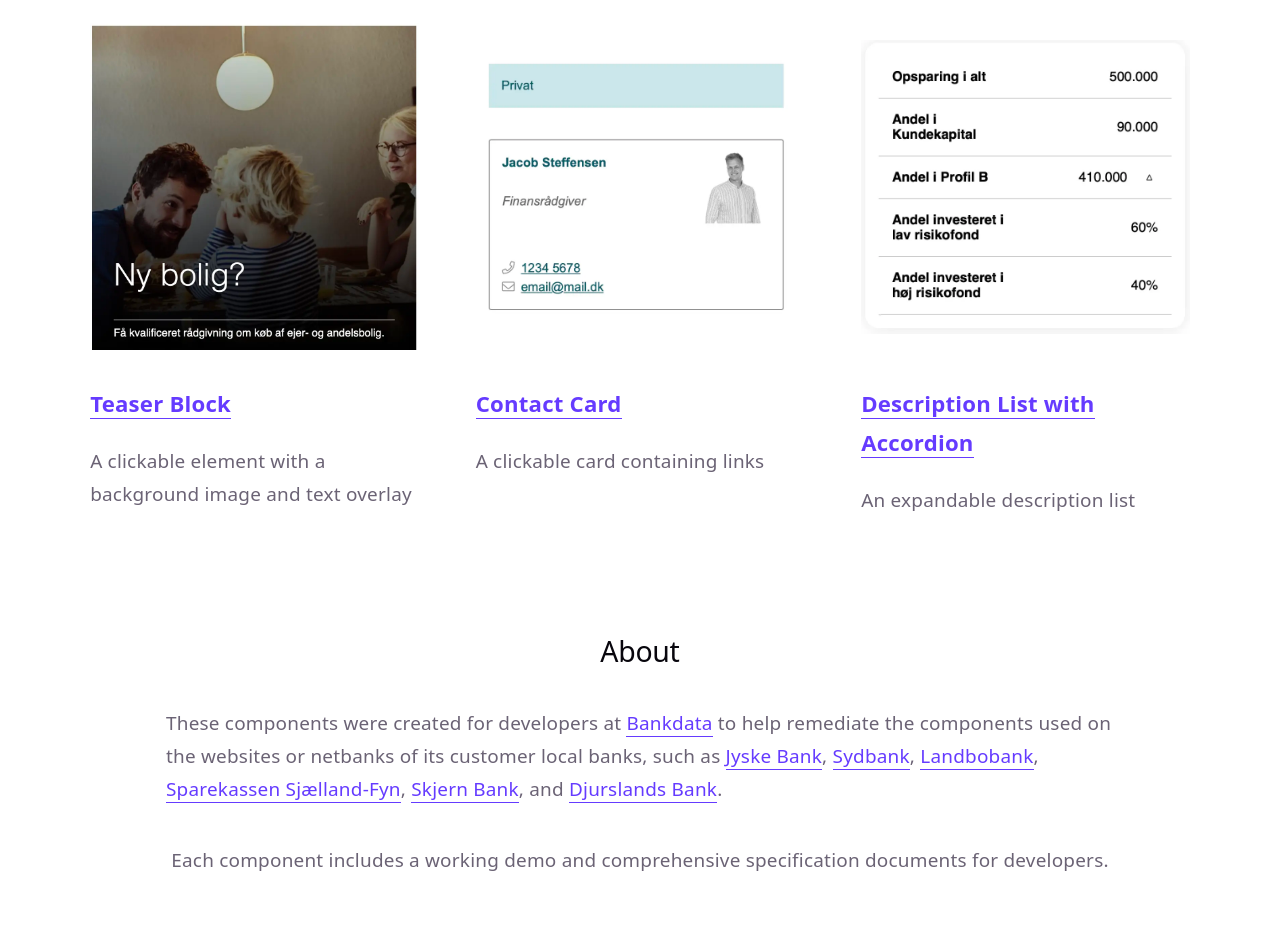
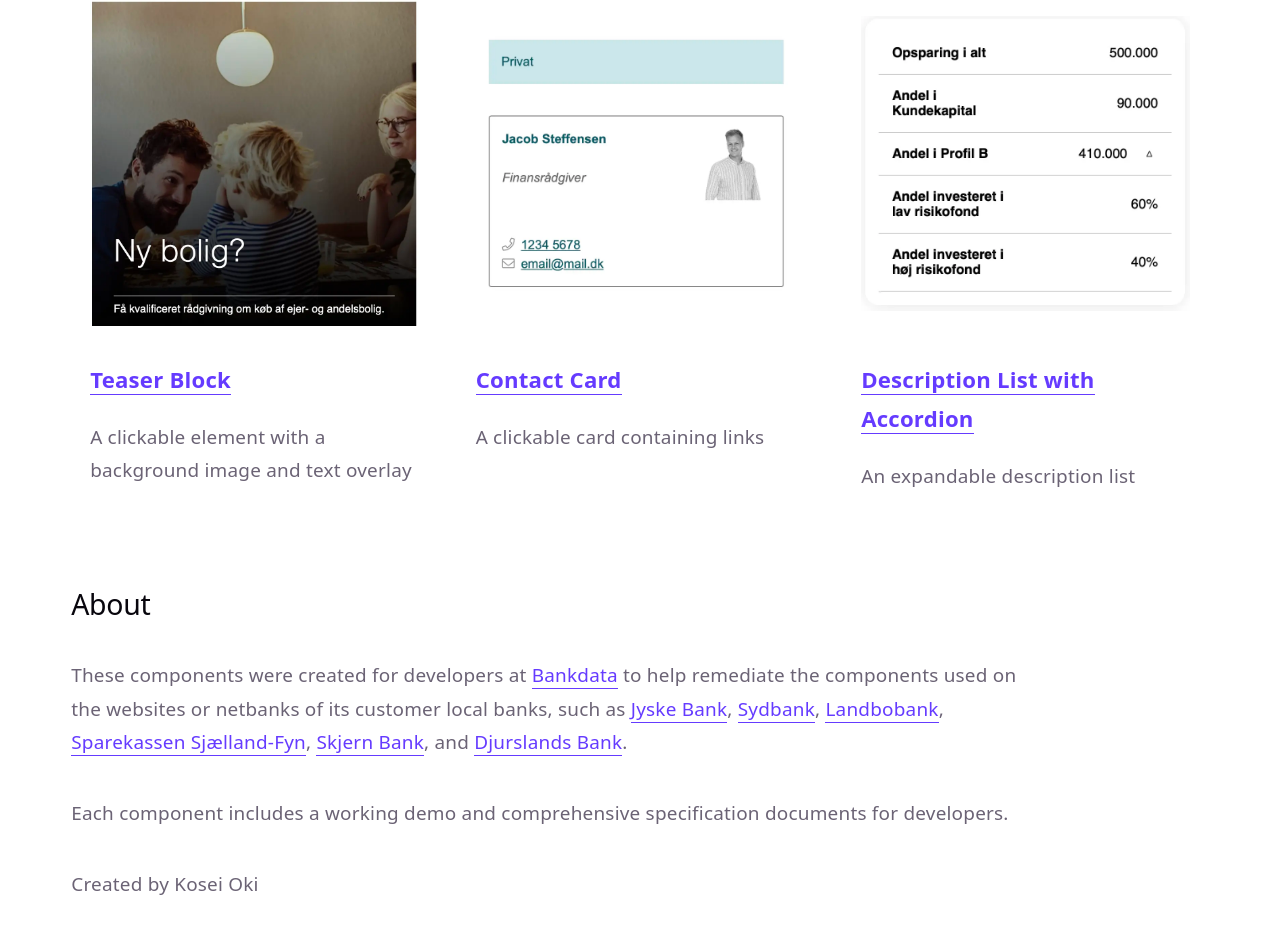
Before and after one commit to Koseioki/accessible-web-components, a React (Vite) app: page / in a window 1280 px wide. Shown: the part 1229-2181 px from the top of the page. Built offline with nearby package versions, Linux system fonts and the light colour scheme.

Commit message:
align left

```diff
--- a/src/components/ComponentList.tsx
+++ b/src/components/ComponentList.tsx
@@ -13,7 +13,7 @@ const typedComponents = components as ComponentItem[];
 
 export function ComponentList() {
   return (
-    <section className="centered">
+    <section>
       <h2 id="components">Components</h2>
 
       <ul className="card-list">
--- a/src/components/Footer.tsx
+++ b/src/components/Footer.tsx
@@ -1,6 +1,6 @@
 export function Footer() {
   return (
-    <footer className="centered">
+    <footer>
       <p>
         Created by Kosei Oki
         </p>
--- a/src/components/Header.css
+++ b/src/components/Header.css
@@ -10,10 +10,6 @@
     position: static;
     width: auto;
     height: auto;
-    /* margin: 1rem; */
-    /* padding: 0.5rem 1rem; */
-    /* background-color: var(--accent); */
-    /* color: var(--background); */
     z-index: 1001;
 }
 header{
@@ -22,7 +18,7 @@ header{
     padding: 1rem 0;
     align-items: center;
     justify-content: space-between;
-    position: sticky;
+    /* position: sticky; */
     top: 0;
     background-color: rgba(255, 255, 255, 0.75);
     backdrop-filter: blur(0.5rem);
--- a/src/components/IntroText.tsx
+++ b/src/components/IntroText.tsx
@@ -2,7 +2,7 @@
 
 export function IntroText() {
   return (
-    <section className="centered">
+    <section>
       <h2 id="about">About</h2>
             {/* <img src={heroImage} className="hero" aria-hidden="true" alt="" /> */}
 
--- a/src/pages/DetailPage.tsx
+++ b/src/pages/DetailPage.tsx
@@ -14,21 +14,21 @@ export function DetailPage() {
 
   return (
     <main id="main-content">
-      <section className="centered">
+      <section>
         <h1>{component.title}</h1>
-              <Note />
+        <Note />
 
         <img src={component.image} alt="" className="component-image" />
         <p>{component.description}</p>
-
-        <a href={component.demo}>View Demo</a>
-        <a href={component.github}>
-          {/* <Icon icon="Github" fontSize="p"/> */}
-          View GitHub
-        </a>
+        <div>
+          <a href={component.demo}>View Demo</a>
+        </div>
+        <div>
+          <a href={component.github}>View GitHub</a>
+        </div>
       </section>
 
-      <section className="centered">
+      <section>
         <h2>Specifications</h2>
         {component.specifications && component.specifications.length > 0 ? (
           <div className="specifications">
--- a/src/pages/Home.tsx
+++ b/src/pages/Home.tsx
@@ -3,7 +3,7 @@ import { IntroText } from "../components/IntroText";
 import { Note } from "../components/Note";
 export function Home() {
   return (
-    <main id="main-content" className="centered">
+    <main id="main-content">
       <h1>Accessible Web Components</h1>
       <p>By Kosei Oki</p>
 
```
